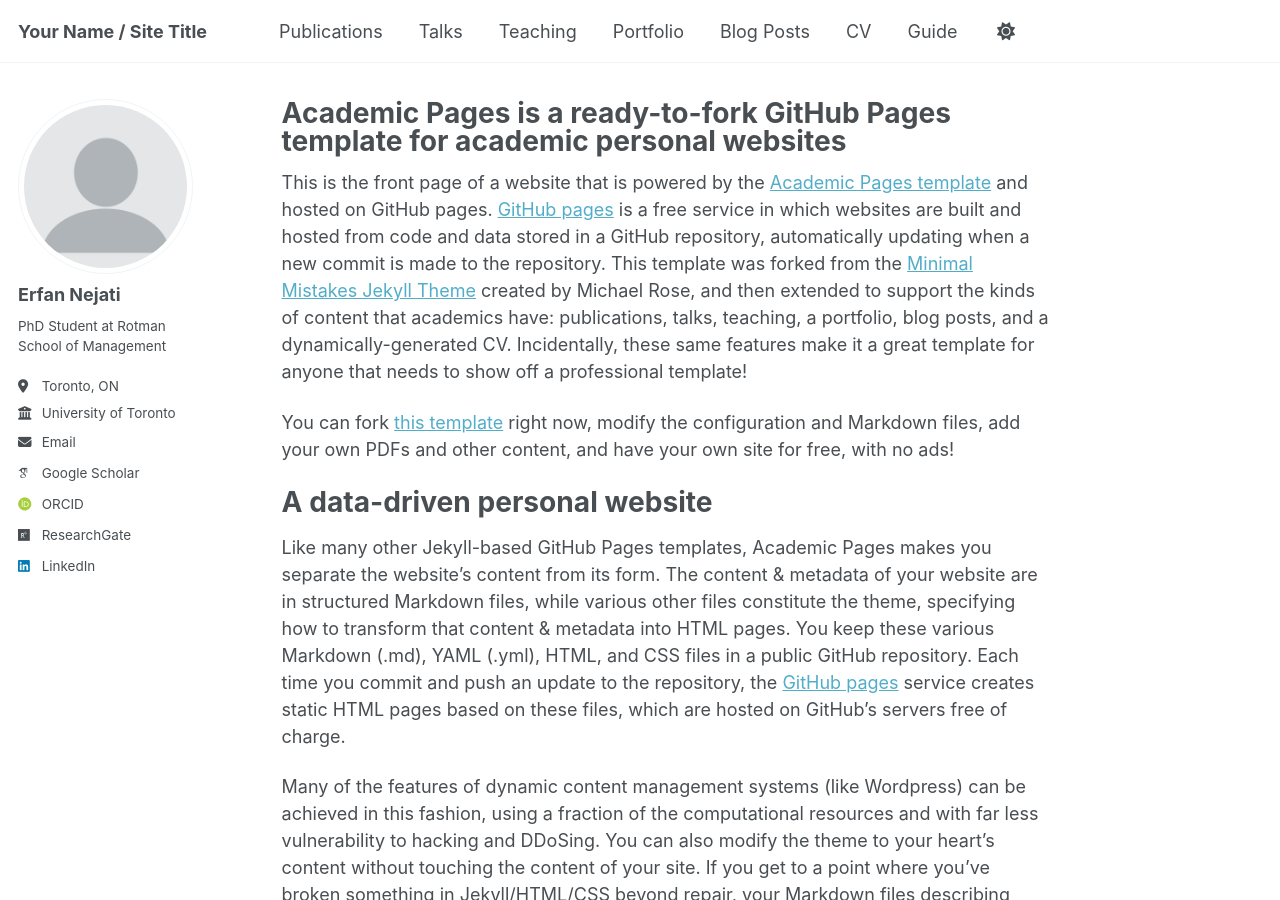
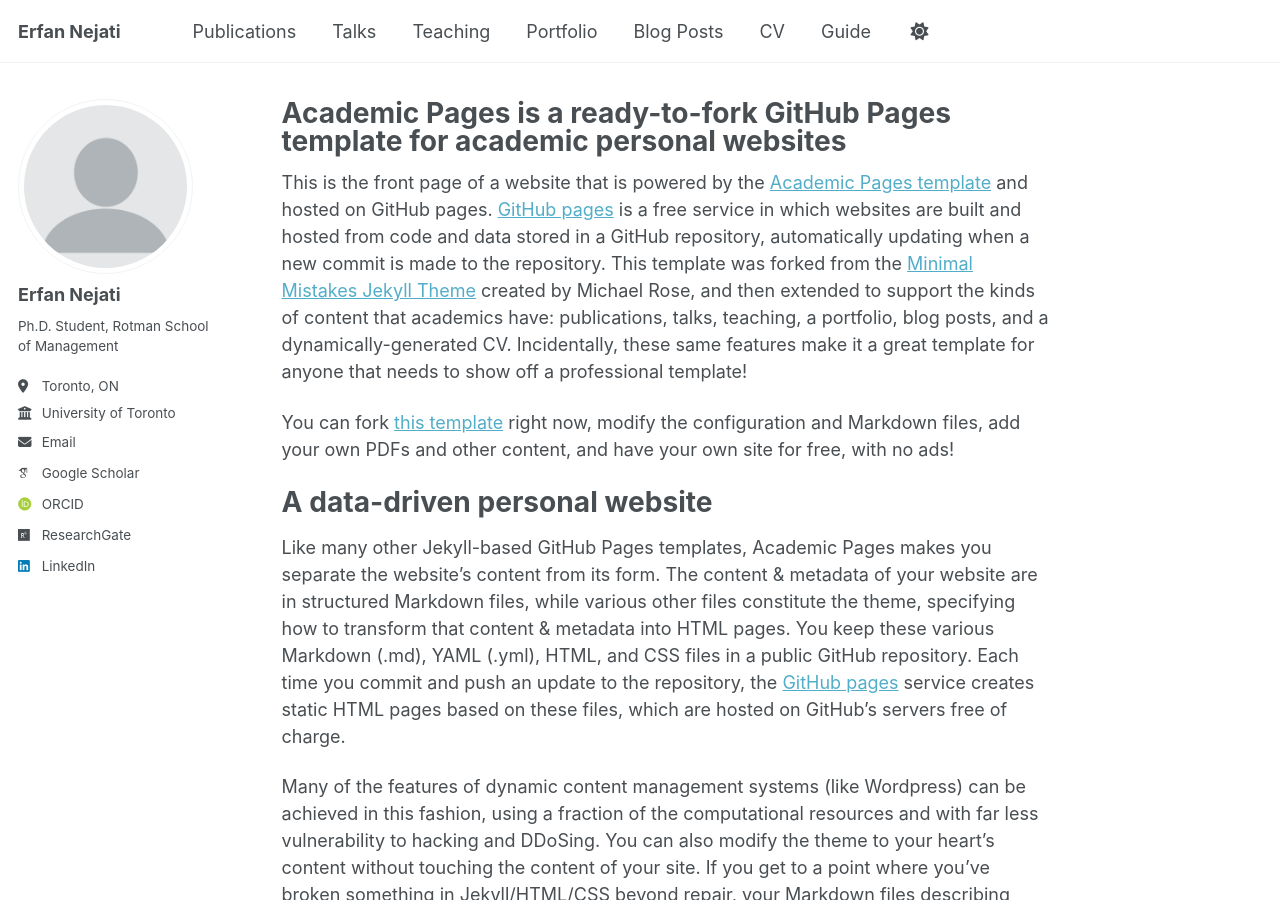
Before and after one commit to erfannjt/my-website, a Jekyll site: the page built from _pages/about.md, in a window 1280 px wide and 900 px high. Built offline with Jekyll 4.4.1, drawn with Linux system fonts in a browser that asks for light colours; some web fonts are replaced; a script that is not in the unit is left out.

Commit message:
Update _config.yml

```diff
--- a/_config.yml
+++ b/_config.yml
@@ -9,7 +9,7 @@
 # Basic Site Settings
 locale                   : "en-US"
 site_theme               : "default"
-title                    : "Your Name / Site Title"
+title                    : "Erfan Nejati"
 title_separator          : "-"
 name                     : &name "Your Name"
 description              : &description "personal description"
@@ -25,7 +25,7 @@ author:
   avatar           : "profile.png"
   name             : "Erfan Nejati"
   pronouns         : # example: "she/her"
-  bio              : "PhD Student at Rotman School of Management"
+  bio              : "Ph.D. Student, Rotman School of Management"
   employer         : "University of Toronto"
   location         : "Toronto, ON"
   uri              : # URL
```
